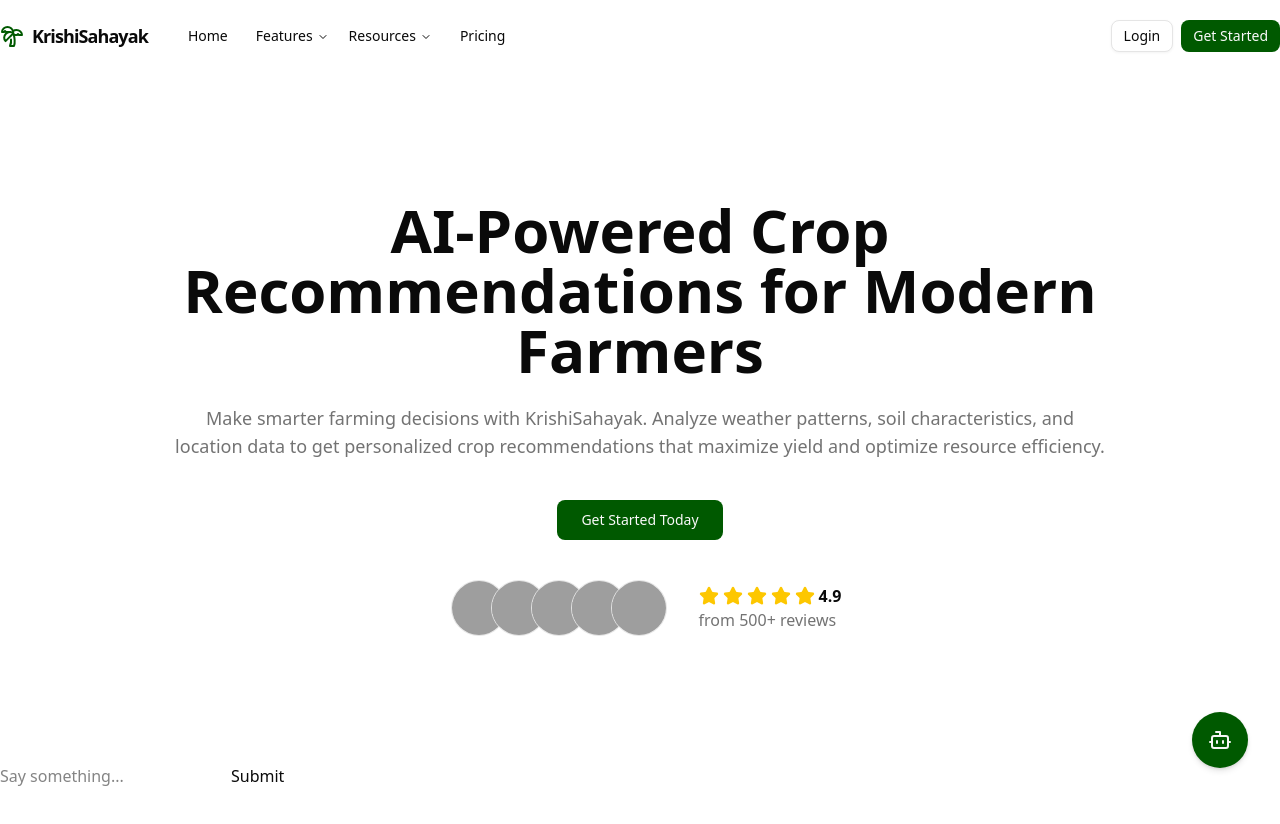
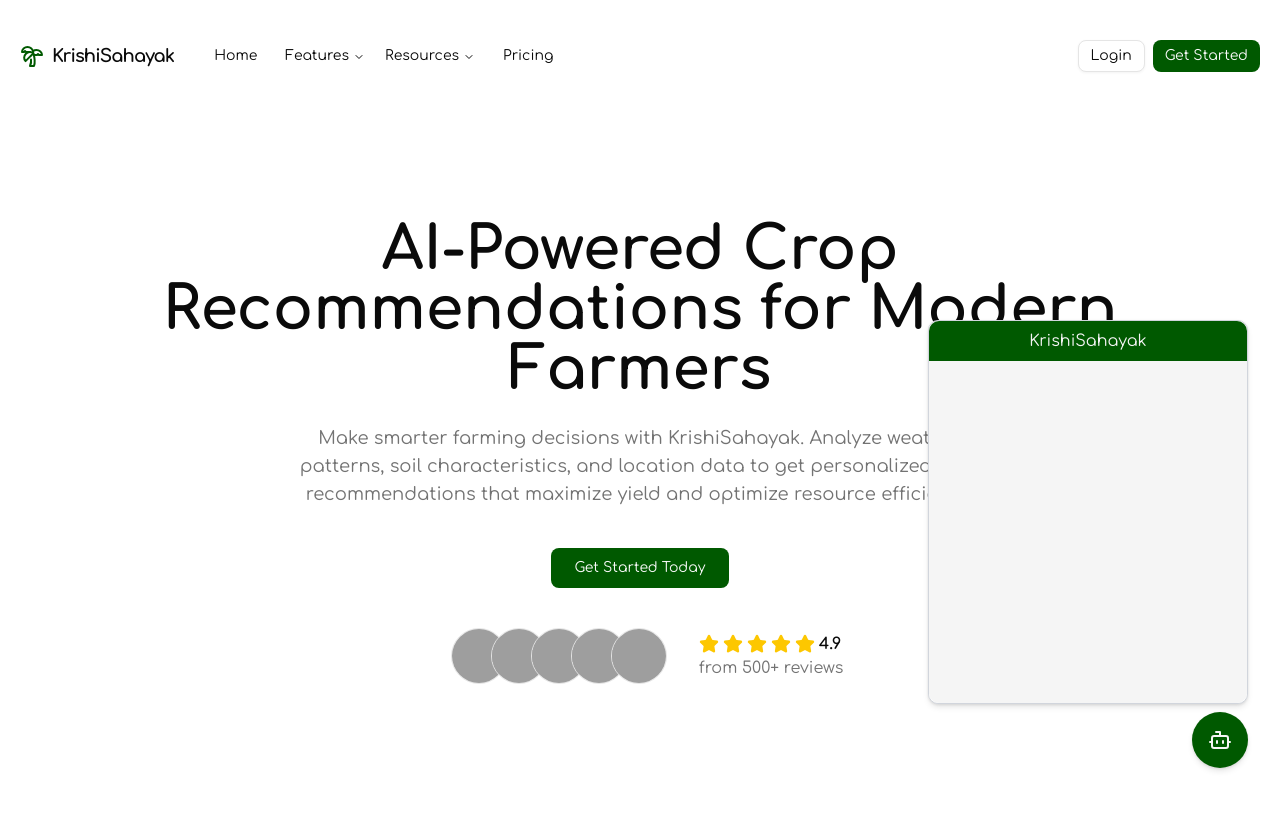
Before and after one commit to KrishnaGavali/KrishiSahayak, a Next.js app in the folder frontend/: page / in a window 1280 px wide. Both pictures are taken after a click on the element 1220 px from the left and 740 px from the top of the page. Shown: the top 824 px of the page. Before the commit the page ends 800 px from the top, so only its background shows below. Built offline with nearby package versions, Linux system fonts and the light colour scheme; grey boxes are pictures that could not be loaded.

Commit message:
feat: Understanding and Implementing Basic Prompt Answer between User and Chatbot

```diff
--- a/frontend/app/layout.tsx
+++ b/frontend/app/layout.tsx
@@ -1,5 +1,5 @@
 import type { Metadata } from "next";
-import { Geist, Geist_Mono } from "next/font/google";
+import { Comfortaa, Geist, Geist_Mono } from "next/font/google";
 import "./globals.css";
 import Chatbot from "@/components/Chatbot/Chatbot";
 
@@ -13,6 +13,12 @@
   subsets: ["latin"],
 });
 
+const comfortaa = Comfortaa({
+  subsets: ["latin"],
+  weight: ["400", "700"],
+  variable: "--font-comfortaa",
+});
+
 export const metadata: Metadata = {
   title: "KrishiSahayak",
   description: "An AI-powered assistant for farmers",
@@ -24,10 +30,8 @@
   children: React.ReactNode;
 }>) {
   return (
-    <html lang="en">
-      <body
-        className={`${geistSans.variable} ${geistMono.variable} antialiased`}
-      >
+    <html lang="en" className=" p-5">
+      <body className={`${comfortaa.className} antialiased`}>
         {children}
         <Chatbot />
       </body>
--- a/frontend/components/Chatbot/Chatbot.tsx
+++ b/frontend/components/Chatbot/Chatbot.tsx
@@ -3,6 +3,34 @@
 import React, { useState } from "react";
 import { useChat } from "@ai-sdk/react";
 import { DefaultChatTransport } from "ai";
+import {
+  Message,
+  MessageContent,
+  MessageResponse,
+} from "../ai-elements/message";
+
+import {
+  PromptInput,
+  PromptInputActionAddAttachments,
+  PromptInputActionMenu,
+  PromptInputActionMenuContent,
+  PromptInputActionMenuTrigger,
+  PromptInputAttachment,
+  PromptInputAttachments,
+  PromptInputBody,
+  PromptInputButton,
+  type PromptInputMessage,
+  PromptInputSelect,
+  PromptInputSelectContent,
+  PromptInputSelectItem,
+  PromptInputSelectTrigger,
+  PromptInputSelectValue,
+  PromptInputSpeechButton,
+  PromptInputSubmit,
+  PromptInputTextarea,
+  PromptInputFooter,
+  PromptInputTools,
+} from "@/components/ai-elements/prompt-input";
 
 const Chatbot = () => {
   const [isChatBotOpen, setIsChatBotOpen] = useState(false);
@@ -10,13 +38,12 @@
   const { messages, sendMessage, status } = useChat({
     transport: new DefaultChatTransport({
       api: "http://localhost:5000/chat",
-      body: (message: string) => ({ prompt: message }),
     }),
   });
 
   return (
     <>
-      {messages.map((message) => (
+      {/* {messages.map((message) => (
         <div key={message.id}>
           {message.role === "user" ? "User: " : "AI: "}
           {message.parts.map((part, index) =>
@@ -43,10 +70,12 @@
         <button type="submit" disabled={status !== "ready"}>
           Submit
         </button>
-      </form>
+      </form> */}
+
+      {isChatBotOpen && <ChatBox />}
 
       <div
-        className=" w-fit aspect-square absolute bottom-8 right-8 bg-primary text-secondary rounded-full p-4 shadow-lg cursor-pointer hover:bg-primary/80 transition-colors"
+        className=" w-fit aspect-square fixed bottom-8 right-8 bg-primary text-secondary rounded-full p-4 shadow-lg cursor-pointer hover:bg-primary/80 transition-colors"
         onClick={() => setIsChatBotOpen((prev) => !prev)}
       >
         <BotIcon />
@@ -55,4 +84,34 @@
   );
 };
 
+const ChatBox = () => {
+  const { messages } = useChat();
+
+  return (
+    <div className=" w-80 h-96 fixed bottom-24 right-8 bg-white border border-gray-300 rounded-lg shadow-lg flex flex-col">
+      <div className="bg-primary h-10 w-full rounded-t-lg">
+        <h3 className="text-secondary p-2 text-center">KrishiSahayak</h3>
+      </div>
+      <div className="w-full bg-muted flex-1 rounded-b-lg" id="messages_input">
+        {messages.map(({ role, parts }, index) => (
+          <Message from={role} key={index}>
+            <MessageContent>
+              {parts.map((part, i) => {
+                switch (part.type) {
+                  case "text":
+                    return (
+                      <MessageResponse key={`${role}-${i}`}>
+                        {part.text}
+                      </MessageResponse>
+                    );
+                }
+              })}
+            </MessageContent>
+          </Message>
+        ))}
+      </div>
+    </div>
+  );
+};
+
 export default Chatbot;
```
Also changed, not shown: 2 other files (tests, documents, lock files or other folders).
